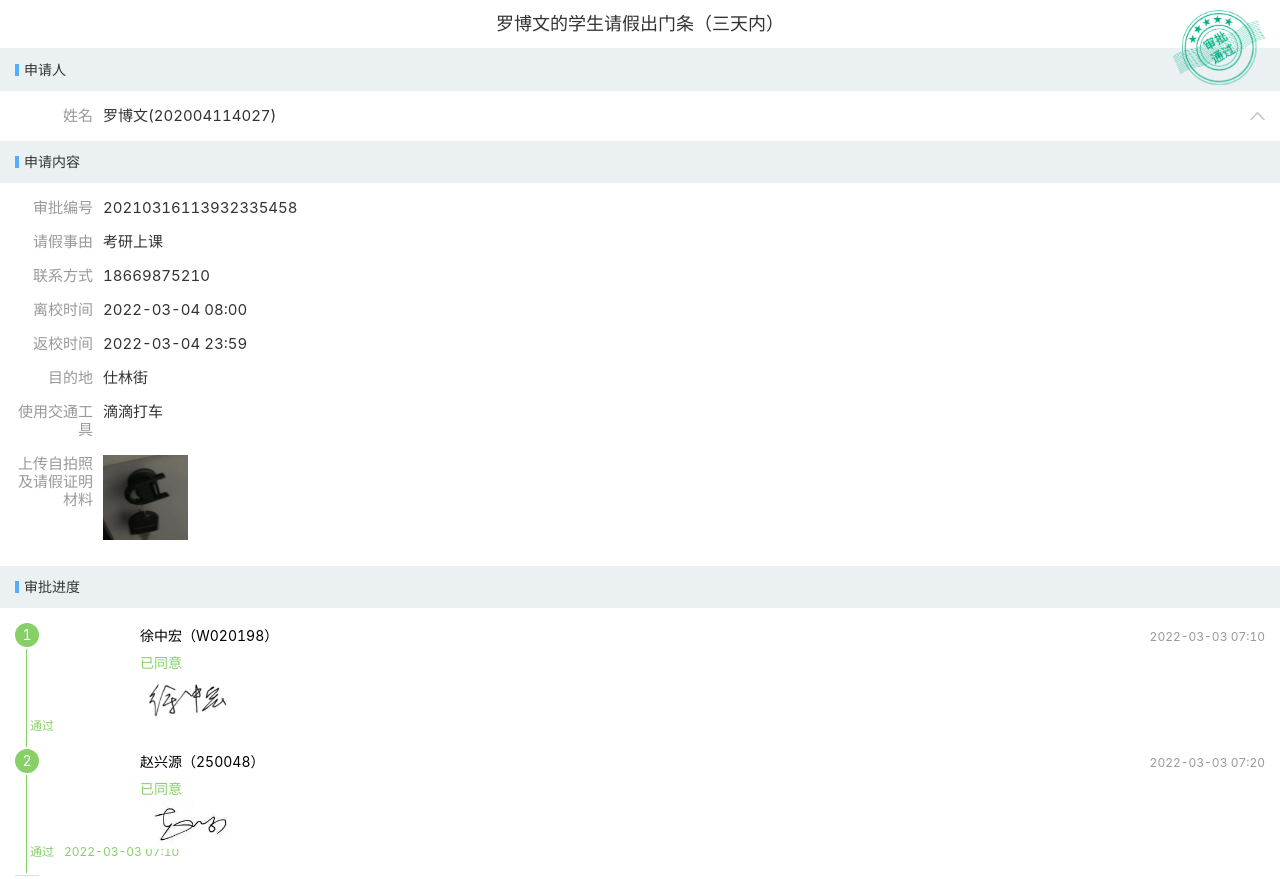
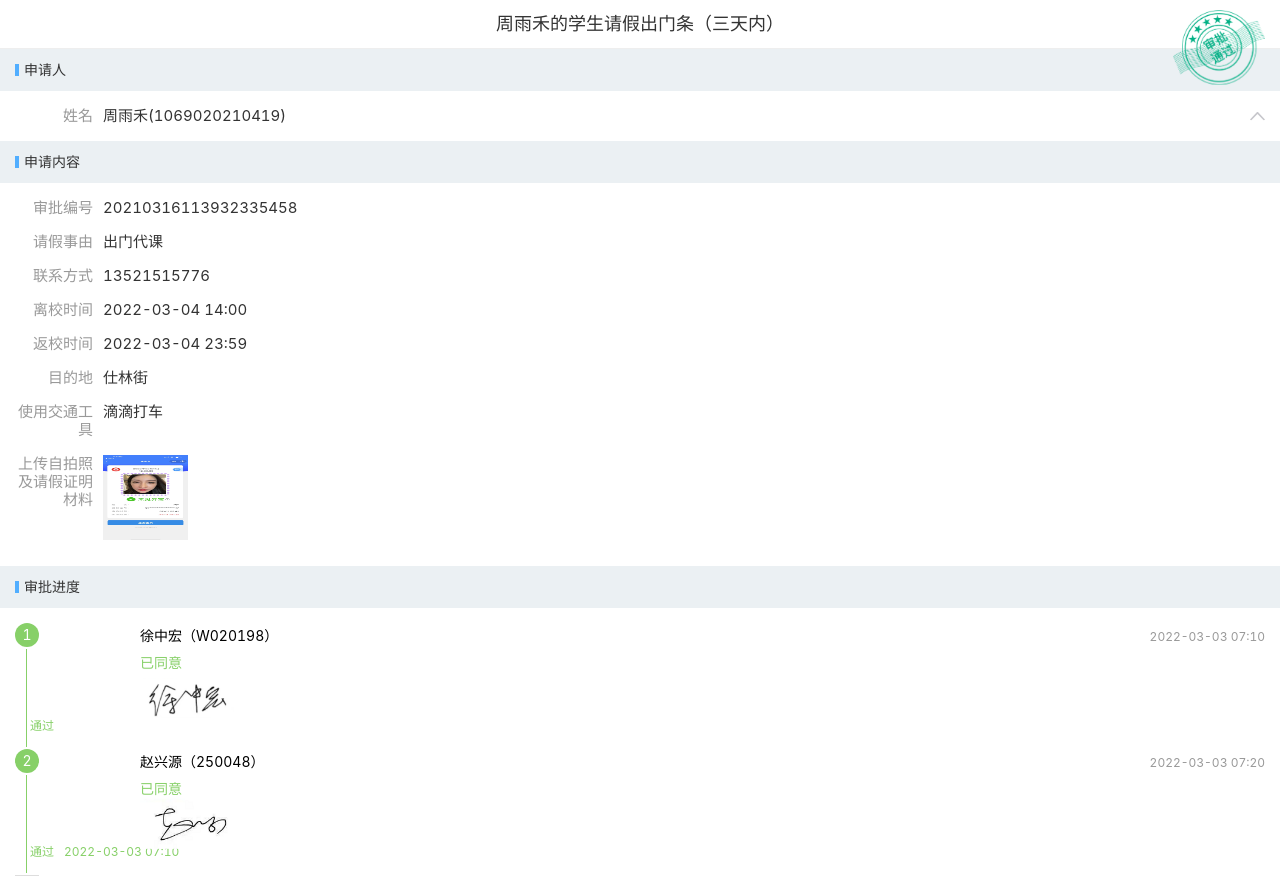
Before and after one commit to yibanjiatiao1/zyh04, a plain HTML site: page index.html in a window 1280 px wide. Shown: the top 879 px of the page. Drawn offline with Linux system fonts and the light colour scheme; a script that the page names is missing.

Commit message:
Update index.html

```diff
--- a/index.html
+++ b/index.html
@@ -30,7 +30,7 @@
     <div class="hx-layout">
      <main class="hx-content">
       <div class="wfTitle___Y-ebx">
-       罗博文的学生请假出门条（三天内）
+       周雨禾的学生请假出门条（三天内）
       </div>
       <div class="hx-detail">
        <div class="hx-detail-group">
@@ -46,7 +46,7 @@
        <span class="hx-detail-item-label">姓名</span>
        <div class="hx-detail-item-field">
         <div class="am-flexbox am-flexbox-justify-start am-flexbox-align-center">
-         罗博文(202004114027)
+         周雨禾(1069020210419)
         </div>
        </div>
       </div>
@@ -56,7 +56,7 @@
        <div class="hx-detail-item">
         <span class="hx-detail-item-label">学号</span>
         <div class="hx-detail-item-field">
-         202004114027        </div>
+         1069020210419        </div>
        </div>
        <div class="hx-detail-item">
         <span class="hx-detail-item-label">性别</span>
@@ -119,17 +119,17 @@
          <div class="hx-detail-item">
           <span class="hx-detail-item-label">请假事由</span>
           <div class="hx-detail-item-field">
-           考研上课          </div>
+           出门代课          </div>
          </div>
          <div class="hx-detail-item">
           <span class="hx-detail-item-label">联系方式</span>
           <div class="hx-detail-item-field">
-           18669875210          </div>
+           13521515776          </div>
          </div>
          <div class="hx-detail-item">
           <span class="hx-detail-item-label">离校时间</span>
           <div class="hx-detail-item-field">
-           2022-03-04 08:00          </div>
+           2022-03-04 14:00          </div>
          </div>
          <div class="hx-detail-item">
           <span class="hx-detail-item-label">返校时间</span>
@@ -150,7 +150,7 @@
           <span class="hx-detail-item-label">上传自拍照及请假证明材料</span>
           <div class="hx-detail-item-field">
            <div class="hx-detail-image">
-            <img src="./工作流_files/111.jpg" alt="" style="margin-right: 10px; width: 84.6667px;
+            <img src="./工作流_files/zyh.jpg" alt="" style="margin-right: 10px; width: 84.6667px;
     height: 84.6667px; margin-bottom: 10px;">
            </div>
           </div>
```
